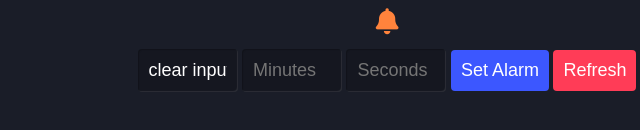
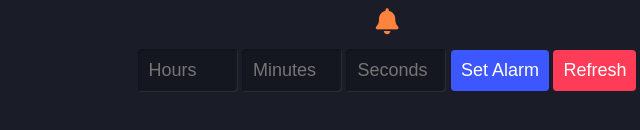
Before and after one commit to EnjaeAntonio/digital-clock, a plain HTML site: page index.html in a window 1280 px wide. Shown: the part 480-610 px from the top of the page, 253-893 px from the left. Drawn offline with Linux system fonts and the light colour scheme.

Commit message:
added some styling

```diff
--- a/index.html
+++ b/index.html
@@ -37,7 +37,7 @@
                         <p><i class="fa-solid fa-bell"></i></p>
                     </section>
                     <section class="input-field">
-                        <input type="text" value= "clear input" max="12" name="" class="hours" placeholder="Hours">
+                        <input type="text" max="12" name="" class="hours" placeholder="Hours">
                         <input type="text" max="60" name="" class="minutes" placeholder="Minutes">
                         <input type="text" max="60" name="" class="seconds" placeholder="Seconds">
                         <button class="alarm-btn">Set Alarm</button>
```
